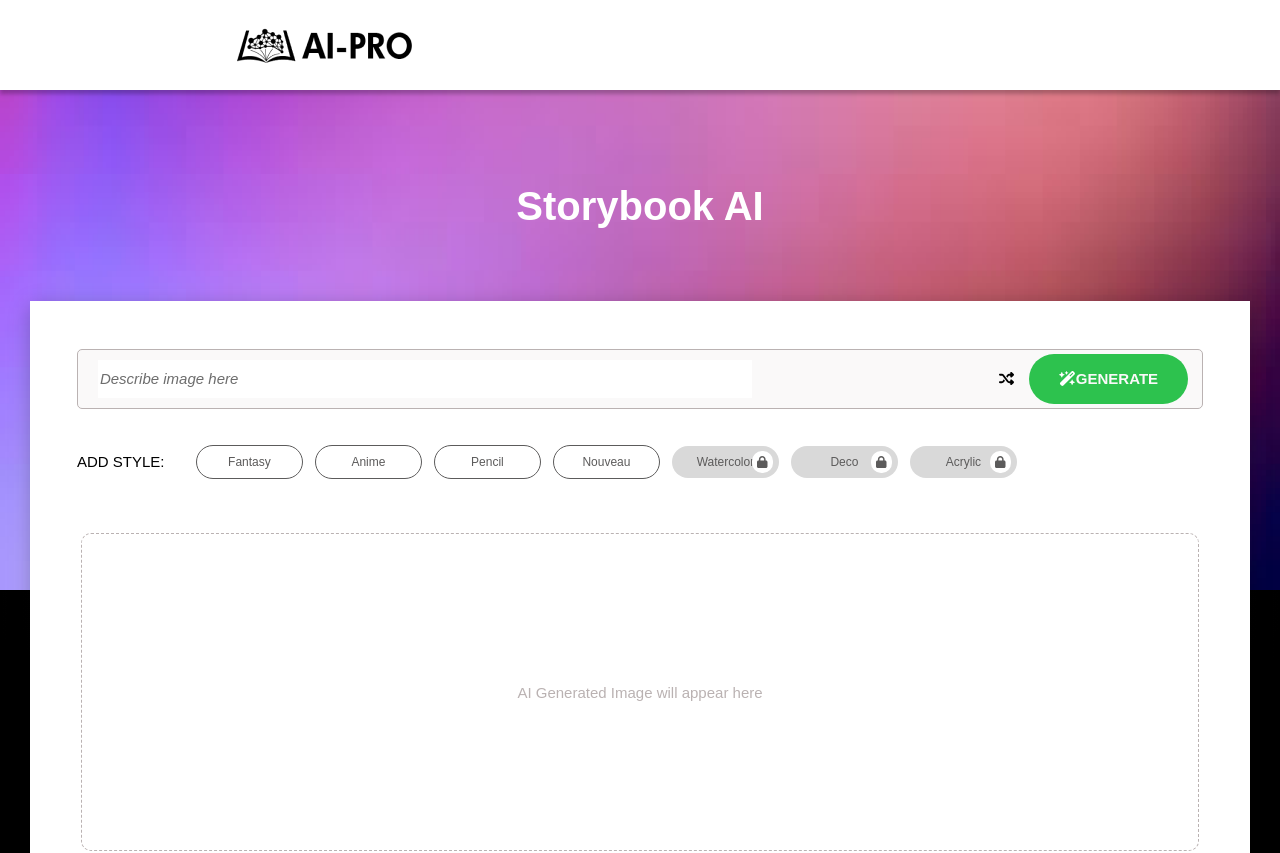
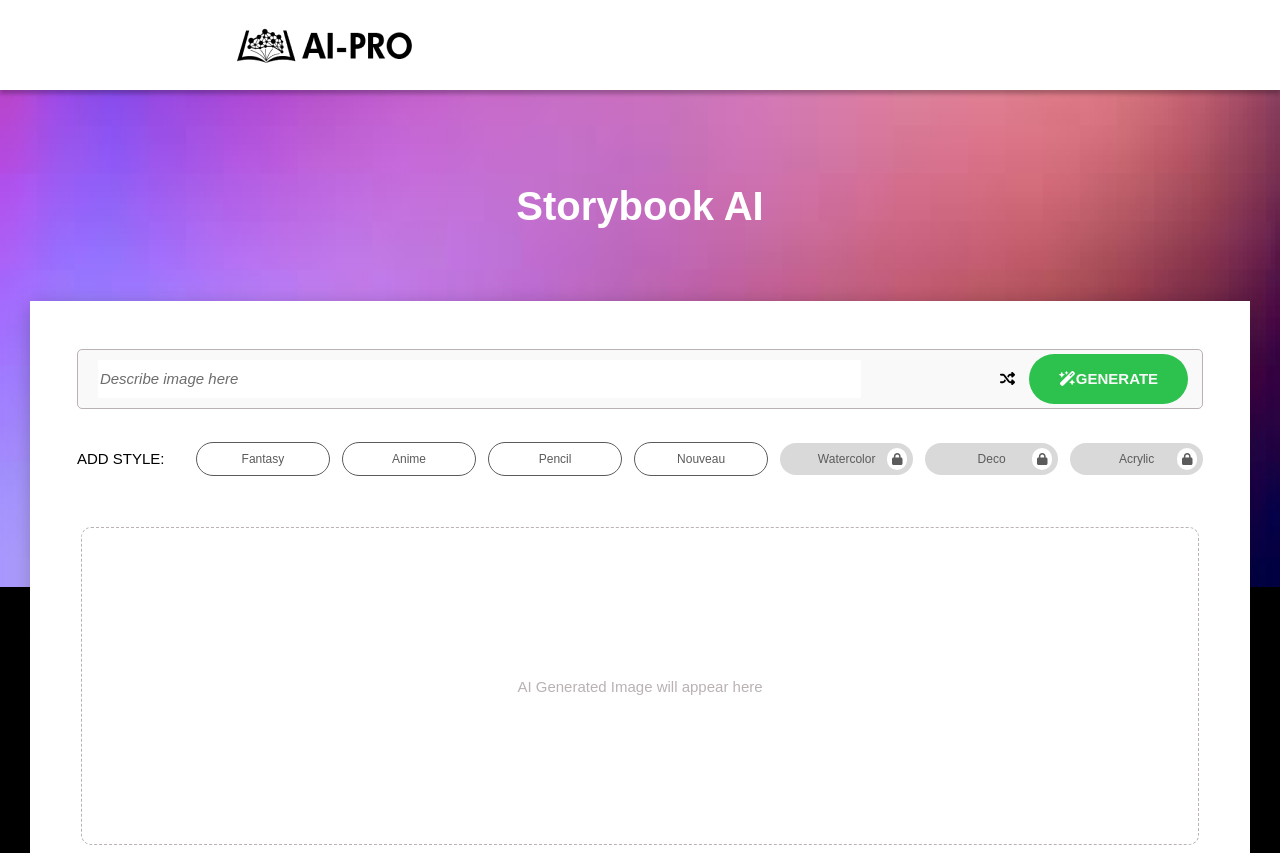
Before and after one commit to topangel1534/storybook, a React (Create React App) app: page /home in a window 1280 px wide. Shown: the top 853 px of the page. Built offline with nearby package versions, Linux system fonts and the light colour scheme; no server answers; a web font is replaced by a local one.

Commit message:
Fix bugs on styles container and on text outside of container

```diff
--- a/src/components/generator/index.scss
+++ b/src/components/generator/index.scss
@@ -121,6 +121,10 @@
     font-size: 15px;
     line-height: 20px;
     color: #6d6d6d;
+
+    @media screen and (max-width: 375px) {
+      font-size: 12px;
+    }
   }
 
   @media screen and (max-width: 390px) {
@@ -132,13 +136,16 @@
   input {
     border: none;
     height: 100%;
-    width: 60%;
+    width: 70%;
     padding-top: 14px;
     padding-bottom: 14px;
     font-weight: 500;
     font-size: 15px;
     line-height: 20px;
-
+    @media screen and (max-width: 375px) and (min-width: 320px) {
+      font-size: 14px;
+      line-height: 20px;
+    }
     &:focus-visible {
       outline: none;
     }
@@ -150,12 +157,12 @@
     justify-content: flex-end;
 
     .faShuffle {
-      margin-right: 24px;
-      margin-left: 40px;
+      margin-right: 14px;
+      margin-left: 14px;
 
-      @media screen and (max-width: 1919px) and (min-width: 391px) {
-        margin-left: 24px;
-        margin-right: 15px;
+      @media screen and (max-width: 375px) {
+        margin-left: 8px;
+        margin-right: 8px;
       }
     }
 
@@ -193,7 +200,6 @@
         margin-right: 0;
         width: 40px;
       }
-
       @media screen and (max-width: 1919px) and (min-width: 391px) {
         margin-right: 0;
       }
@@ -218,7 +224,7 @@
   align-items: center;
   margin-top: 33px;
   margin-bottom: 51px;
-  @media screen and (max-width: 390px) {
+  @media screen and (max-width: 748px) {
     margin-top: 20px;
     margin-bottom: 33px;
     flex-direction: column;
@@ -229,7 +235,8 @@
     right: 0;
     top: 40px;
     display: none;
-    @media screen and (max-width: 390px) {
+
+    @media screen and (max-width: 748px) {
       display: block;
     }
   }
@@ -240,7 +247,7 @@
     font-size: 15px;
     line-height: 20px;
     margin-right: 12px;
-    @media screen and (max-width: 390px) {
+    @media screen and (max-width: 748px) {
       text-align: center;
       margin-right: 0;
       margin-bottom: 11px;
@@ -249,21 +256,26 @@
 
   .style-items {
     display: flex;
+    // flex: 1;
     justify-self: flex-start;
     align-items: center;
-    height: 40px;
-    overflow: hidden;
-    @media screen and (max-width: 390px) {
+    @media screen and (max-width: 748px) {
+      height: 40px;
+      overflow: hidden;
       width: 100%;
       flex-wrap: wrap;
       &.open {
         height: auto;
       }
     }
+
+    @media screen and (min-width: 749px) {
+      flex: 1;
+    }
   }
 
   .style-items > div {
-    width: 107px;
+    width: 28%;
     margin-right: 12px;
     border: 1px solid #5c5b5b;
     border-radius: 100px;
@@ -275,14 +287,19 @@
     text-transform: capitalize;
     padding: 8px 0;
 
+    @media screen and (min-width: 391px) and (max-width: 748px) {
+      width: 28%;
+      margin-bottom: 10px;
+    }
+
+    @media screen and (min-width: 600px) and (max-width: 748px) {
+      width: 30%;
+      margin-bottom: 10px;
+    }
+
     @media screen and (max-width: 390px) {
-      width: 80px;
       margin-right: 8px;
       margin-bottom: 8px;
-    }
-
-    @media screen and (max-width: 375px) {
-      width: 74px;
     }
 
     &:last-child {
@@ -324,7 +341,6 @@
     padding-right: calc(25px + (44 / 22) * 1vw);
     padding-left: calc(25px + (44 / 22) * 1vw);
   }
-
   .before-generate {
     height: 318px;
     line-height: 318px;
@@ -335,6 +351,9 @@
     font-weight: 500;
     font-size: 15px;
     color: #bab2b2;
+    @media screen and (max-width: 353px) {
+      font-size: calc(15px - (353 / 318) * 1vw);
+    }
   }
 }
 
```
